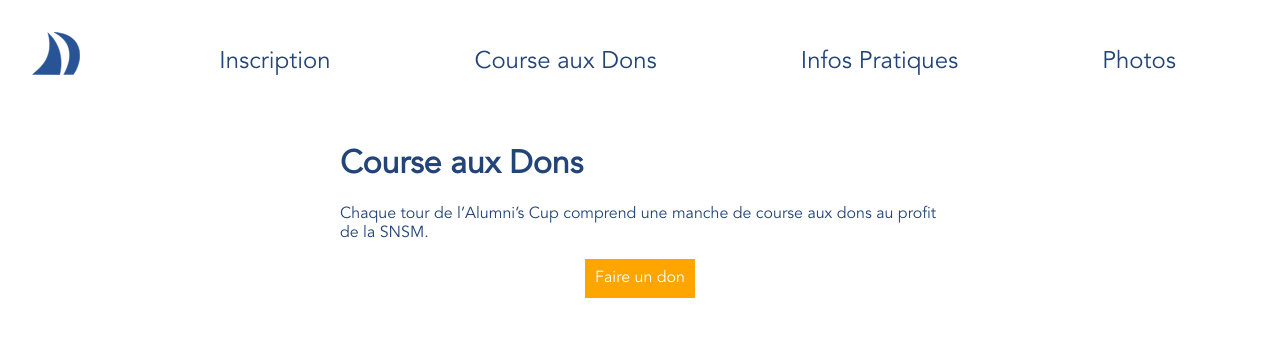
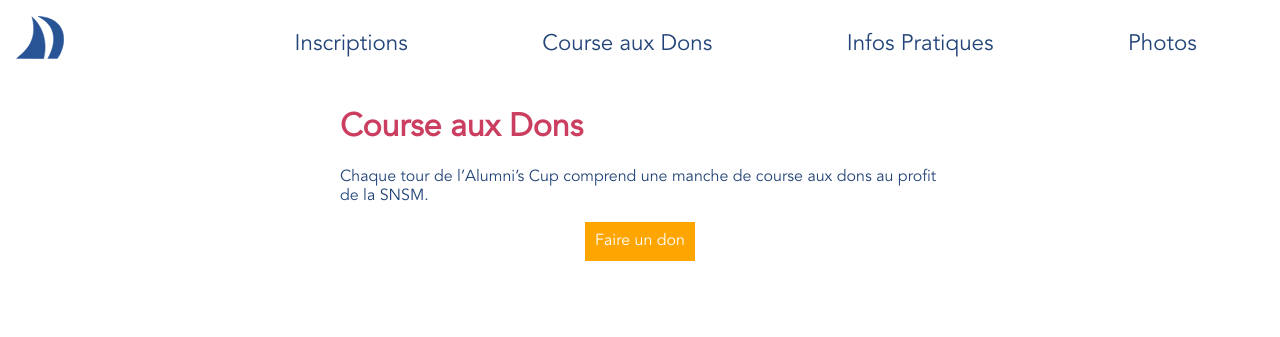
Before and after one commit to opeltre/alumniscup.fun, a Jekyll site: the page built from dons.md, in a window 1280 px wide. Shown: the top 337 px of the page. Built offline with Jekyll 4.4.1, drawn with Linux system fonts in a browser that asks for light colours; our own code applies the rules of GitHub Pages for plain Markdown files.

Commit message:
remove 404s

```diff
--- a/_data/nav.yml
+++ b/_data/nav.yml
@@ -1,4 +1,4 @@
-- name: Inscription
+- name: Inscriptions
   url: "/inscription"
 - name: Course aux Dons
   url: "/dons"
--- a/_layouts/default.html
+++ b/_layouts/default.html
@@ -8,9 +8,7 @@
   </head>
 
   <body>
-    <header>
     {% include nav.html %}
-    </header>
 
     <div class="flex-h">
       <div class="grow"> </div>
--- a/_sass/_variables.scss
+++ b/_sass/_variables.scss
@@ -4,3 +4,7 @@
 /* couleurs */
 $marine: #224478;
 $ciel: #acf;
+$rouge: #cb3e60;
+$orange: #b83;
+
+$color-menu: $marine; /* #dd8697;*/
--- a/_sass/alumni.scss
+++ b/_sass/alumni.scss
@@ -20,3 +20,7 @@
         max-width: 90%;
     }
 }
+
+main h1 {
+    color: $rouge;
+}
--- a/_sass/nav.sass
+++ b/_sass/nav.sass
@@ -4,10 +4,7 @@
 $pad-nav: 1em
 
 $fs-nav: 1em
-$fs-nav-laptop: 1.5em
-
-$color-menu: #dd8697
-
+$fs-nav-laptop: 1.4em
 
 header
   align-items: flex-center
@@ -27,8 +24,6 @@
 #show-menu ~ label
 
 .menu img
-  border: 1.3px solid $color-menu
-  border-radius: 4px
   width: $w-home
   padding: 0em 0.3em
 
@@ -49,16 +44,13 @@
 
 /*--- Liens ---*/
 
-nav a, #home a
+nav a
   color: $marine
   font-size: $fs-nav
   text-decoration: none
-
-nav a
   text-align: right
   padding: 0.65em 3em
   border-bottom: 1px solid $color-menu
-  border-right: 1px solid $color-menu
   border-radius: 4px
 
 
@@ -90,3 +82,7 @@
     border-bottom: none
     border-radius: 0px
     font-size: $fs-nav-laptop
+
+  nav a:hover
+    color: $rouge
+    border-bottom: 1px solid $rouge
--- /dev/null
+++ b/inscription.md
@@ -0,0 +1,5 @@
+---
+layout: default
+---
+
+# Inscriptions
```
Also changed, not shown: index.md (+6 -0 lines), photos.md (added, +5 -0 lines), assets/logos/menu.svg.
